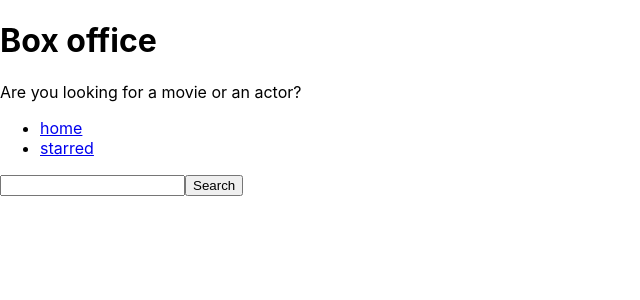
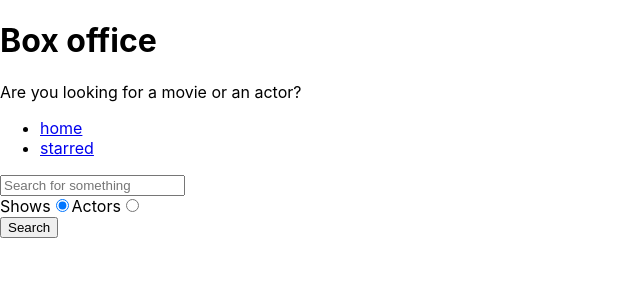
Before and after one commit to vipulverma23/box-office, a React (Create React App) app: page / in a window 1280 px wide. Shown: the top 300 px of the page, without its empty margins (0-640 px from the left). Built offline with nearby package versions, Linux system fonts and the light colour scheme.

Commit message:
add search option

```diff
--- a/src/pages/Home.js
+++ b/src/pages/Home.js
@@ -5,8 +5,12 @@
 const Home = () => {
   const [input, setInput] = useState("");
   const [results, setResults] = useState(null);
+  const [searchOption, setSearchoption] = useState("shows");
+
+  const isShowSearch = searchOption === "shows";
+
   const onSearch = () => {
-    apiGet(`/search/shows?q=${input}`).then((result) => {
+    apiGet(`/search/${searchOption}?q=${input}`).then((result) => {
       setResults(result);
     });
   };
@@ -18,19 +22,20 @@
       onSearch();
     }
   };
-
+  const onRadioChange = (ev) => {
+    setSearchoption(ev.target.value);
+  };
+  console.log(searchOption);
   const renderResults = () => {
     if (results && results.length === 0) {
       return <div>No results</div>;
     }
     if (results && results.length > 0) {
-      return (
-        <div>
-          {results.map((item) => (
-            <div key={item.show.id}>{item.show.name}</div>
-          ))}
-        </div>
-      );
+      return results[0].show
+        ? results.map((item) => <div key={item.show.id}>{item.show.name}</div>)
+        : results.map((item) => (
+            <div key={item.person.id}>{item.person.name}</div>
+          ));
     }
     return null;
   };
@@ -39,10 +44,33 @@
     <MainpageLayout>
       <input
         type="text"
+        placeholder="Search for something"
         onChange={onInputChange}
         onKeyDown={onKeyDown}
         value={input}
       />
+      <div>
+        <label htmlFor="show-search">
+          Shows
+          <input
+            id="show-search"
+            type="radio"
+            value="shows"
+            checked={isShowSearch}
+            onChange={onRadioChange}
+          />
+        </label>
+        <label htmlFor="actor-search">
+          Actors
+          <input
+            id="actor-search"
+            type="radio"
+            value="people"
+            checked={!isShowSearch}
+            onChange={onRadioChange}
+          />
+        </label>
+      </div>
       <button type="button" onClick={onSearch}>
         Search
       </button>
```
